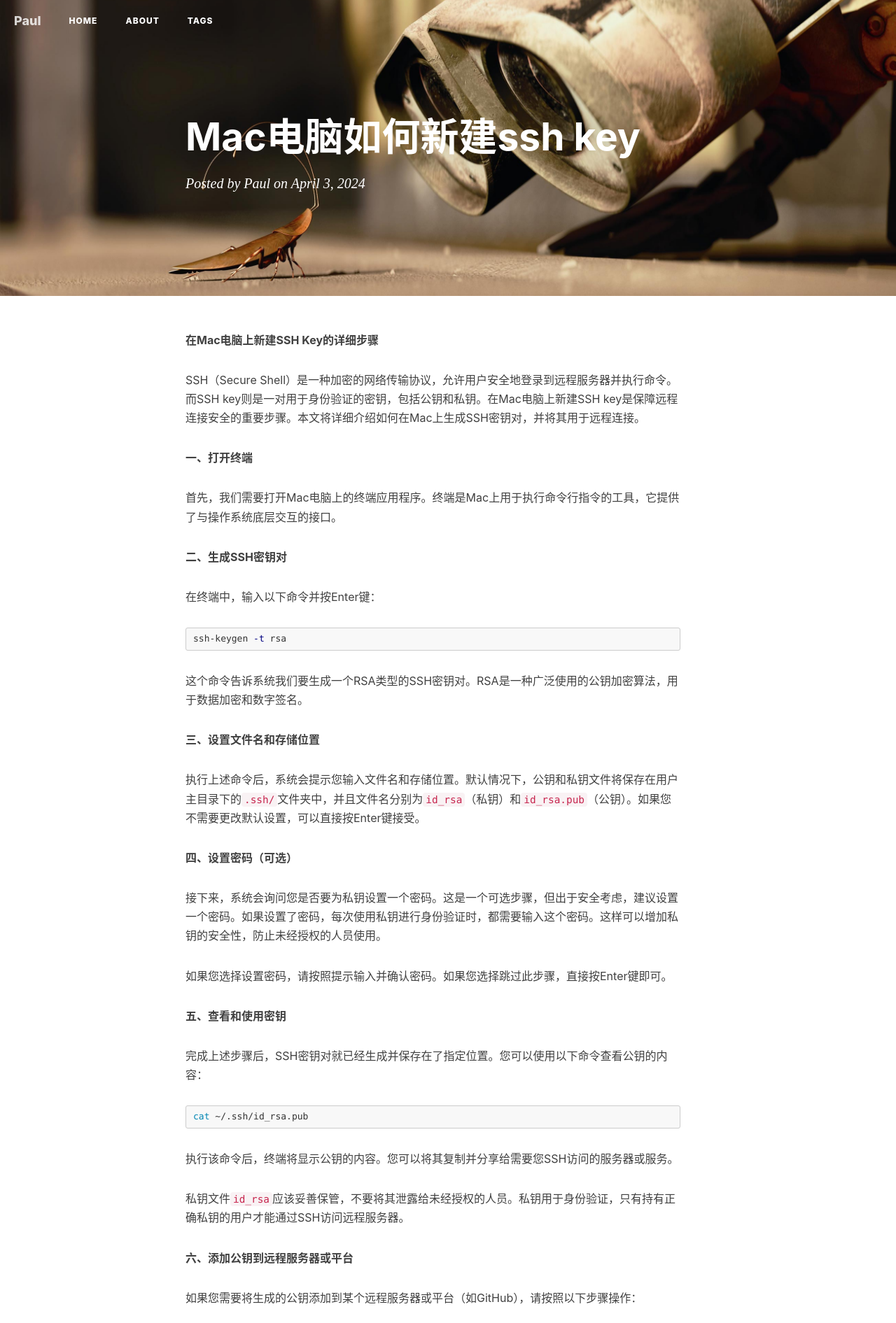
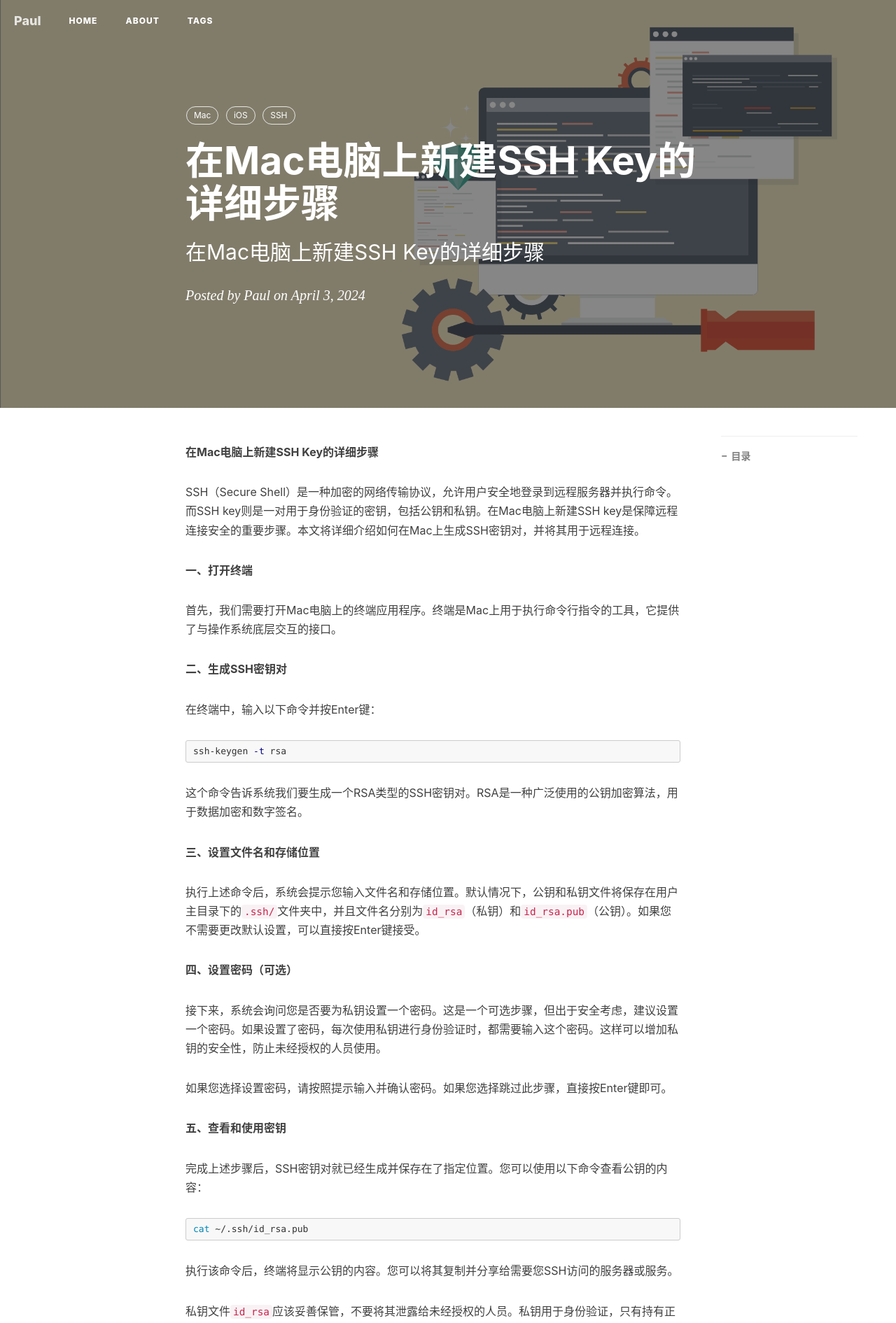
Before and after one commit to BuddyLiu/docs, a Jekyll site: the page built from _posts/2024-04-03-Mac电脑如何新建ssh key.md, in a window 1280 px wide. Shown: the top 1891 px of the page at 70% size. Built offline with Jekyll 4.4.1, drawn with Linux system fonts in a browser that asks for light colours; nearby versions of some CDN libraries; our own code applies the rules of GitHub Pages for plain Markdown files; comment, search, counter and statistics services are not loaded.

Commit message:
在Mac电脑上新建SSH Key的详细步骤 header

```diff
--- a/_posts/2024-04-03-Mac电脑如何新建ssh key.md
+++ b/_posts/2024-04-03-Mac电脑如何新建ssh key.md
@@ -1,3 +1,17 @@
+---
+layout:     post
+title:      在Mac电脑上新建SSH Key的详细步骤
+subtitle:   在Mac电脑上新建SSH Key的详细步骤
+date:       2024-04-03
+author:     Paul
+header-img: img/post-bg-debug.png
+catalog: true
+tags:
+- Mac
+- iOS
+- SSH
+---
+
 **在Mac电脑上新建SSH Key的详细步骤**
 
 SSH（Secure Shell）是一种加密的网络传输协议，允许用户安全地登录到远程服务器并执行命令。而SSH key则是一对用于身份验证的密钥，包括公钥和私钥。在Mac电脑上新建SSH key是保障远程连接安全的重要步骤。本文将详细介绍如何在Mac上生成SSH密钥对，并将其用于远程连接。
```
